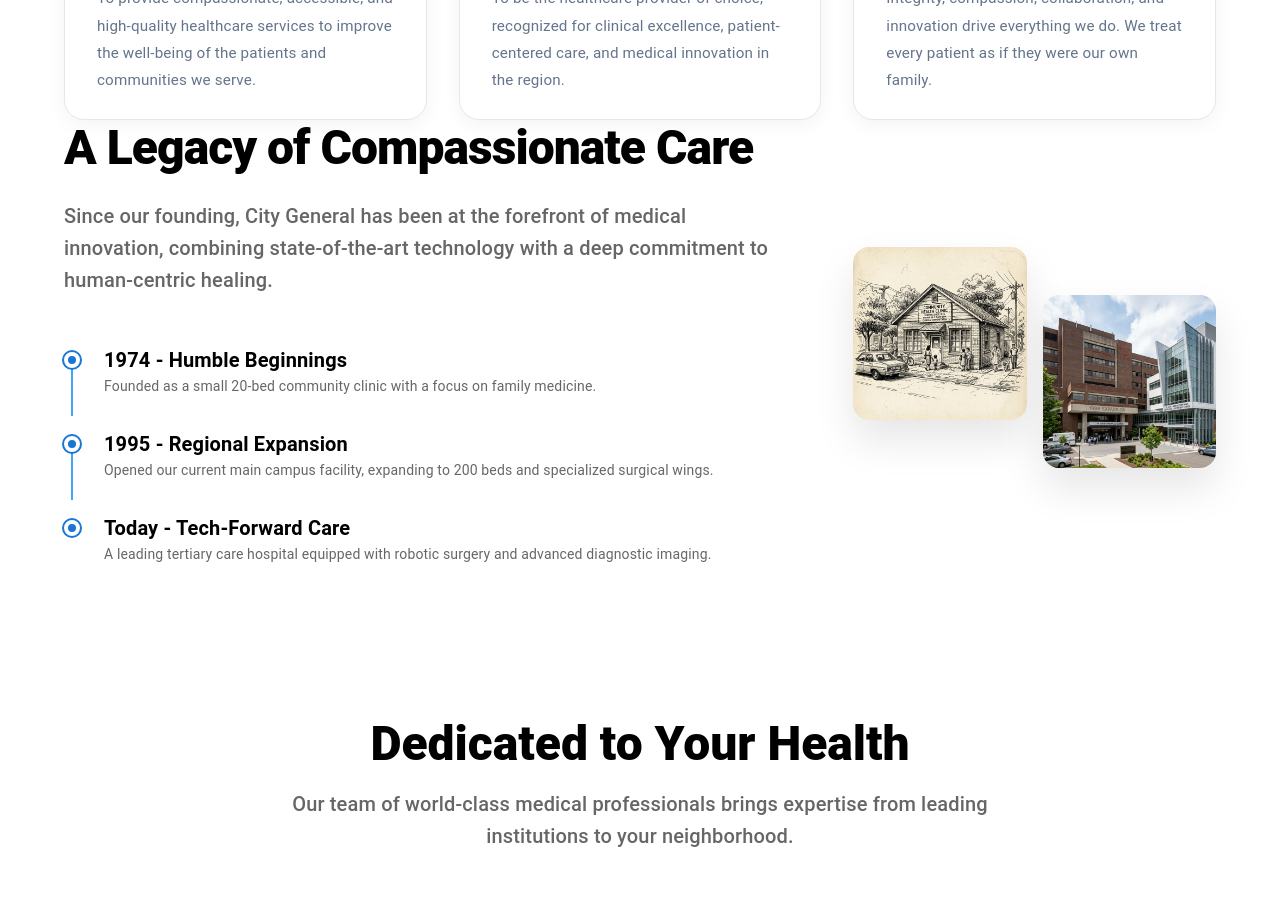
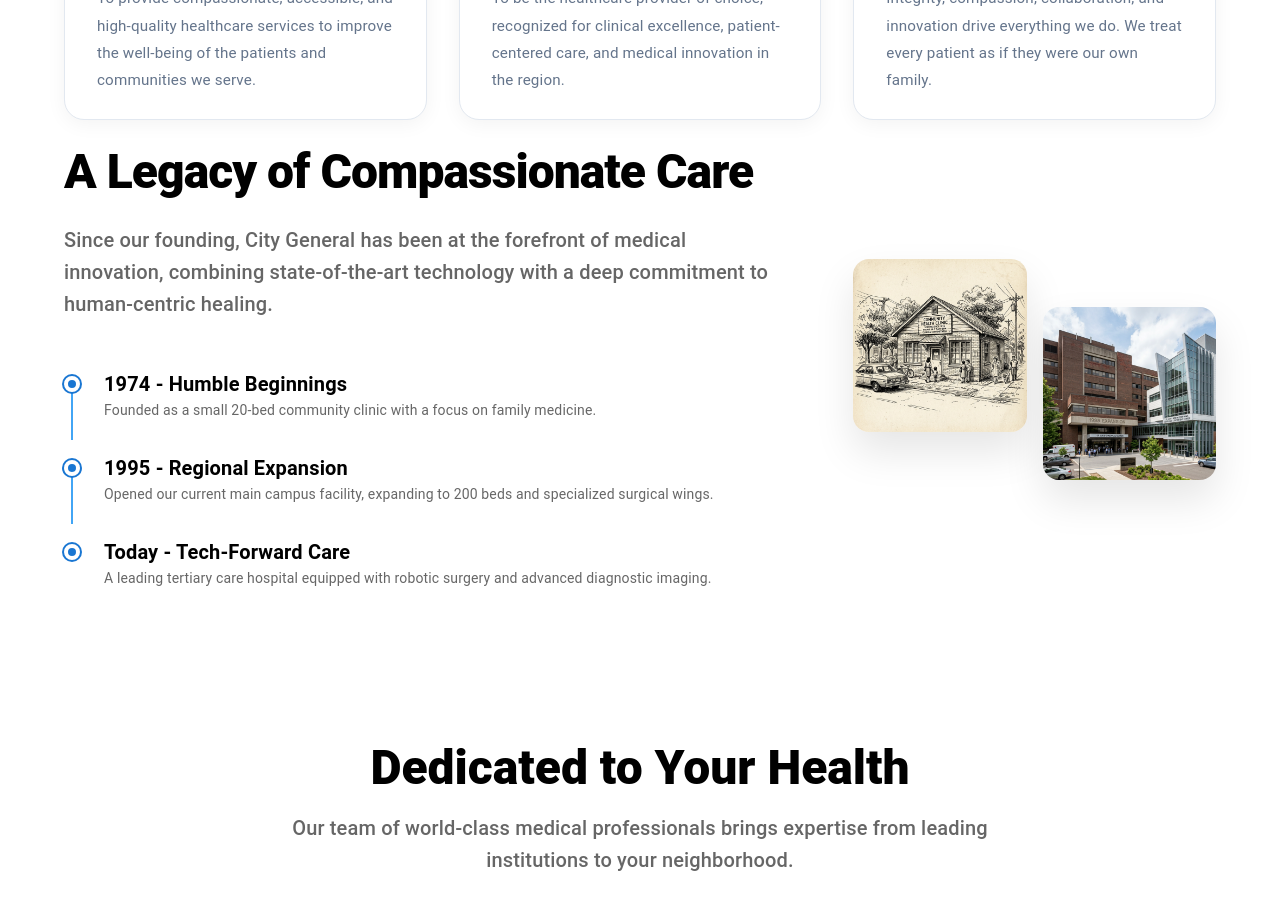
Before and after one commit to DhruvinVaghasiya2143/city_general_fe, a React (Vite) app: page /about in a window 1280 px wide. Shown: the part 800-1710 px from the top of the page. Built offline with nearby package versions, Linux system fonts and the light colour scheme; no server answers.

Commit message:
feat: add About Us page with hospital mission, history, and doctor directory integration

```diff
--- a/src/pages/AboutUs.jsx
+++ b/src/pages/AboutUs.jsx
@@ -27,9 +27,7 @@ const AboutUs = () => {
     const fetchDoctors = async () => {
       try {
         const api = import.meta.env.VITE_API_BASE_BACKEND_URL;
-        const response = await axios.get(
-          `${api}/public/doctors`,
-        );
+        const response = await axios.get(`${api}/public/doctors`);
 
         // The API returns { data: [...], pagination: {...} }
         setDoctors(response.data.data || []);
@@ -220,7 +218,7 @@ const AboutUs = () => {
                 variant="h3"
                 sx={{
                   fontWeight: 800,
-                  mb: 3,
+                  my: 3,
                   letterSpacing: "-0.02em",
                   fontSize: { xs: "1.75rem", sm: "2.25rem", md: "3rem" },
                 }}
```
